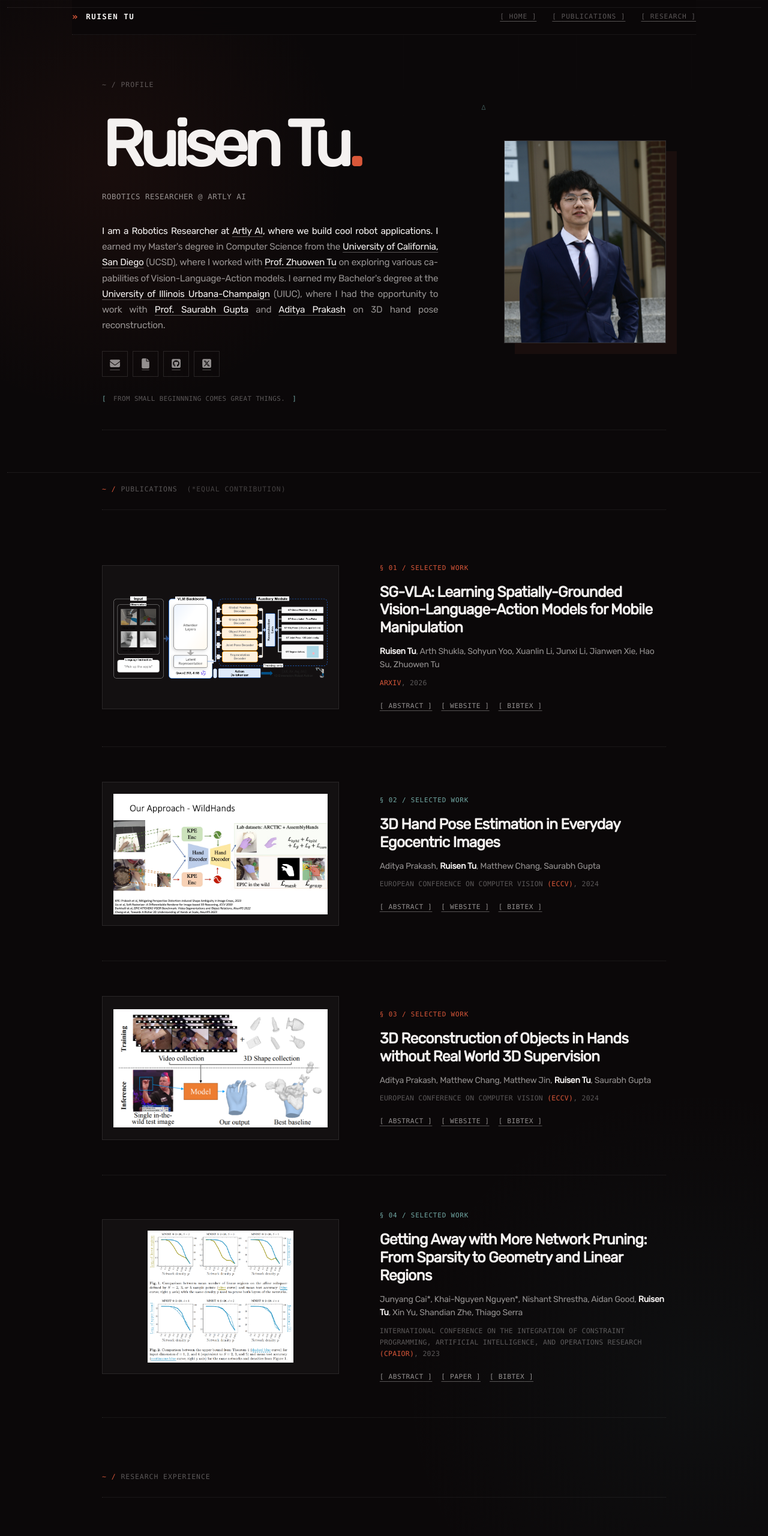
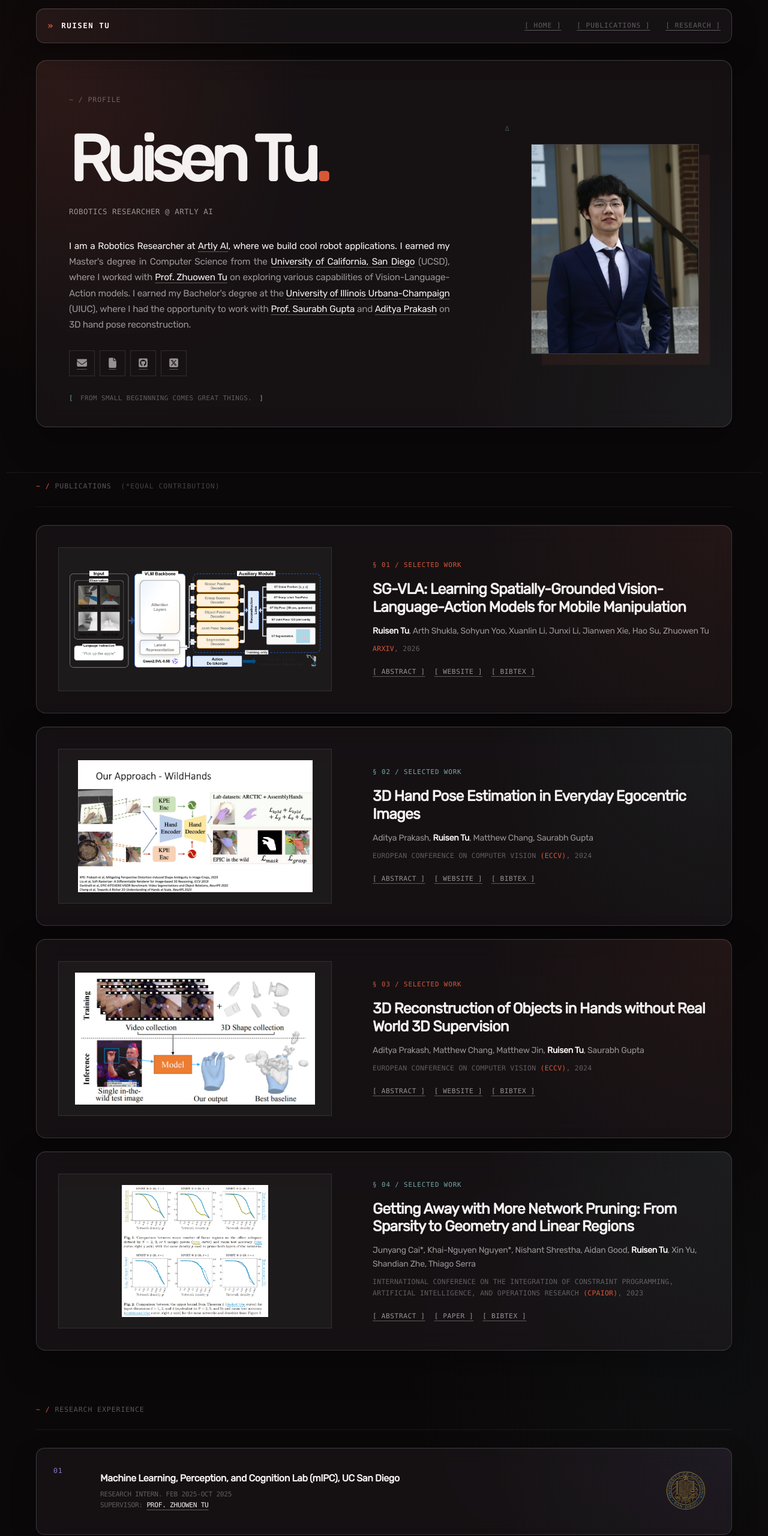
Before and after one commit to TRS07170/TRS07170.github.io, a website: page index.html in a window 1280 px wide. Shown: the top 2560 px of the page at 60% size. Drawn offline with Linux system fonts and the light colour scheme; a web font is replaced by a local one.

Commit message:
Add floating glassmorphism layout

```diff
--- a/src/css/main.scss
+++ b/src/css/main.scss
@@ -8,6 +8,9 @@
   --violet: #8a78c8;
   --canvas: #0b0809;
   --panel: rgba(19, 15, 17, 0.76);
+  --glass: rgba(30, 25, 28, 0.58);
+  --glass-edge: rgba(244, 241, 240, 0.16);
+  --glass-shadow: 0 22px 55px rgba(0, 0, 0, 0.34);
   --mono: Consolas, "Courier New", monospace;
   --sans: "Rubik", -apple-system, BlinkMacSystemFont, "Segoe UI", sans-serif;
 }
@@ -39,7 +42,6 @@ body::before {
   position: fixed;
   inset: 12px;
   z-index: 2000;
-  border-top: 1px dotted rgba(244, 241, 240, 0.14);
   border-bottom: 1px dotted rgba(244, 241, 240, 0.14);
   content: "";
   pointer-events: none;
@@ -78,18 +80,23 @@ a:focus-visible {
 
 nav {
   position: sticky;
-  top: 0;
+  top: 14px;
   z-index: 1000;
   display: flex;
-  width: min(1040px, calc(100% - 56px));
+  width: min(1160px, calc(100% - 48px));
   min-height: 58px;
   align-items: center;
   justify-content: space-between;
   margin: 0 auto;
-  border-bottom: 1px dotted var(--line);
-  background: rgba(11, 8, 9, 0.86);
-  backdrop-filter: blur(16px);
-  -webkit-backdrop-filter: blur(16px);
+  padding: 0 18px;
+  border: 1px solid var(--glass-edge);
+  border-radius: 14px;
+  background:
+    radial-gradient(circle at 0% 50%, rgba(217, 87, 57, 0.07), transparent 28%),
+    rgba(30, 25, 28, 0.62);
+  box-shadow: 0 16px 42px rgba(0, 0, 0, 0.34), inset 0 1px 0 rgba(255, 255, 255, 0.045);
+  backdrop-filter: blur(20px) saturate(125%);
+  -webkit-backdrop-filter: blur(20px) saturate(125%);
 }
 
 nav .name {
@@ -136,7 +143,7 @@ nav .nav-right a:hover {
 }
 
 .content {
-  width: min(940px, calc(100% - 56px));
+  width: min(1160px, calc(100% - 48px));
   margin: 0 auto;
   padding-bottom: 100px;
 }
@@ -170,8 +177,18 @@ nav .nav-right a:hover {
   min-height: 0;
   align-items: center;
   gap: clamp(54px, 9vw, 110px);
-  padding: 74px 0 42px;
-  border-bottom: 1px dotted var(--line);
+  margin-top: 42px;
+  padding: 56px 54px 38px;
+  overflow: hidden;
+  border: 1px solid var(--glass-edge);
+  border-radius: 18px;
+  background:
+    radial-gradient(circle at 0% 0%, rgba(217, 87, 57, 0.1), transparent 34%),
+    radial-gradient(circle at 100% 100%, rgba(114, 169, 165, 0.065), transparent 36%),
+    var(--glass);
+  box-shadow: var(--glass-shadow), inset 0 1px 0 rgba(255, 255, 255, 0.045);
+  backdrop-filter: blur(20px) saturate(125%);
+  -webkit-backdrop-filter: blur(20px) saturate(125%);
 }
 
 #intro::after {
@@ -236,7 +253,7 @@ nav .nav-right a:hover {
 }
 
 #intro .profile-bio {
-  max-width: 610px;
+  max-width: 700px;
   margin: 0 0 30px;
   color: var(--muted);
   font-size: 0.96rem;
@@ -325,6 +342,8 @@ nav .nav-right a:hover {
 }
 
 #pub-blocks {
+  display: grid;
+  gap: 22px;
   counter-reset: publication;
 }
 
@@ -333,9 +352,29 @@ nav .nav-right a:hover {
   grid-template-columns: minmax(260px, 42%) 1fr;
   align-items: center;
   gap: clamp(34px, 6vw, 68px);
-  padding: 58px 0;
-  border-bottom: 1px dotted var(--line);
+  padding: 36px;
+  border: 1px solid var(--glass-edge);
+  border-radius: 16px;
+  background:
+    radial-gradient(circle at 100% 0%, rgba(217, 87, 57, 0.075), transparent 34%),
+    var(--glass);
+  box-shadow: var(--glass-shadow), inset 0 1px 0 rgba(255, 255, 255, 0.04);
+  backdrop-filter: blur(18px) saturate(120%);
+  -webkit-backdrop-filter: blur(18px) saturate(120%);
   counter-increment: publication;
+  transition: transform 180ms ease, border-color 180ms ease, box-shadow 180ms ease;
+}
+
+.pub-block:nth-child(even) {
+  background:
+    radial-gradient(circle at 100% 0%, rgba(114, 169, 165, 0.075), transparent 34%),
+    var(--glass);
+}
+
+.pub-block:hover {
+  border-color: rgba(244, 241, 240, 0.26);
+  box-shadow: 0 28px 66px rgba(0, 0, 0, 0.42), inset 0 1px 0 rgba(255, 255, 255, 0.065);
+  transform: translateY(-4px);
 }
 
 .pub-block .poster-box {
@@ -479,6 +518,8 @@ nav .nav-right a:hover {
 }
 
 #res-blocks {
+  display: grid;
+  gap: 16px;
   counter-reset: research;
 }
 
@@ -488,9 +529,23 @@ nav .nav-right a:hover {
   min-height: 145px;
   align-items: center;
   gap: 24px;
-  padding: 30px 0;
-  border-bottom: 1px dotted var(--line);
+  padding: 26px 28px;
+  border: 1px solid var(--glass-edge);
+  border-radius: 14px;
+  background:
+    radial-gradient(circle at 100% 0%, rgba(138, 120, 200, 0.075), transparent 34%),
+    var(--glass);
+  box-shadow: 0 16px 40px rgba(0, 0, 0, 0.27), inset 0 1px 0 rgba(255, 255, 255, 0.035);
+  backdrop-filter: blur(16px) saturate(120%);
+  -webkit-backdrop-filter: blur(16px) saturate(120%);
   counter-increment: research;
+  transition: transform 180ms ease, border-color 180ms ease, box-shadow 180ms ease;
+}
+
+#res-blocks .res-block:hover {
+  border-color: rgba(244, 241, 240, 0.24);
+  box-shadow: 0 22px 50px rgba(0, 0, 0, 0.34), inset 0 1px 0 rgba(255, 255, 255, 0.05);
+  transform: translateY(-3px);
 }
 
 #res-blocks .res-block::before {
@@ -528,7 +583,10 @@ nav .nav-right a:hover {
 }
 
 @supports not ((backdrop-filter: blur(1px)) or (-webkit-backdrop-filter: blur(1px))) {
-  nav {
+  nav,
+  #intro,
+  .pub-block,
+  #res-blocks .res-block {
     background: rgba(11, 8, 9, 0.97);
   }
 }
@@ -539,7 +597,11 @@ nav .nav-right a:hover {
   }
 
   nav {
-    width: calc(100% - 32px);
+    top: 8px;
+    width: calc(100% - 24px);
+    min-height: 54px;
+    padding: 0 12px;
+    border-radius: 12px;
   }
 
   nav .nav-right {
@@ -563,7 +625,9 @@ nav .nav-right a:hover {
     grid-template-columns: 1fr;
     gap: 42px;
     min-height: 0;
-    padding: 70px 0 42px;
+    margin-top: 24px;
+    padding: 42px 24px 32px;
+    border-radius: 14px;
     text-align: left;
   }
 
@@ -595,7 +659,11 @@ nav .nav-right a:hover {
   .pub-block {
     grid-template-columns: 1fr;
     gap: 34px;
-    padding: 44px 0;
+    padding: 26px;
+  }
+
+  #res-blocks .res-block {
+    padding: 22px 20px;
   }
 }
 
```
Also changed, not shown: src/css/main.css.
